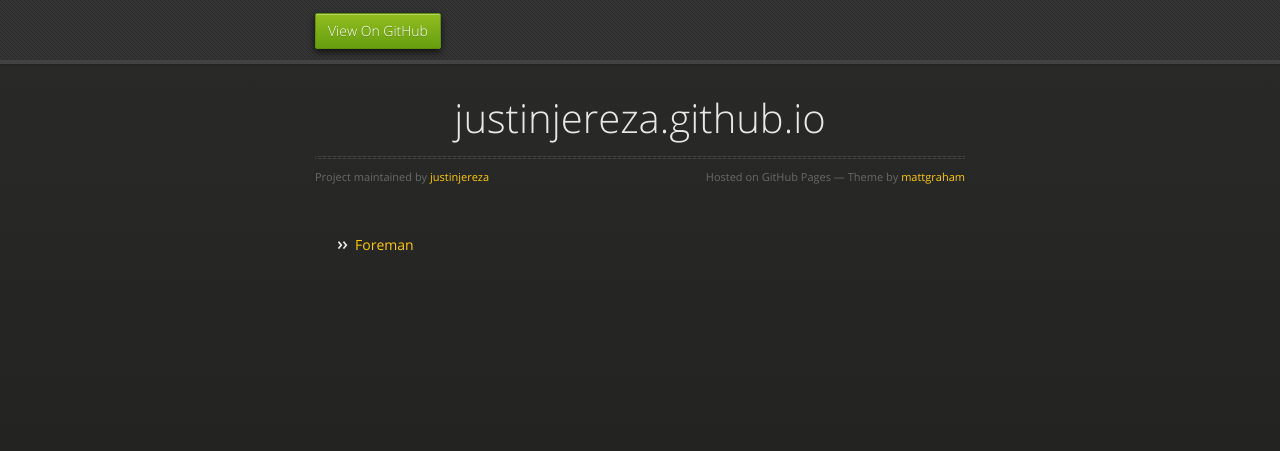
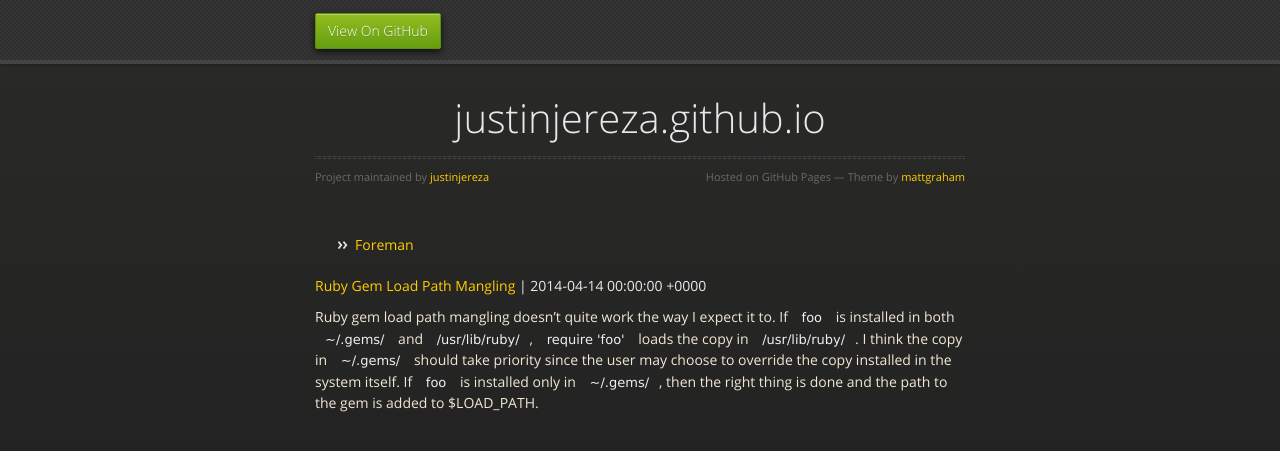
Before and after one commit to justinjereza/justinjereza.github.io, a Jekyll site: the page built from index.md, in a window 1280 px wide. Shown: the top 451 px of the page. Built offline with Jekyll 4.4.1, drawn with Linux system fonts in a browser that asks for light colours; nearby versions of some CDN libraries.

Commit message:
Added post regarding ruby gem load path mangling.

```diff
--- a/_layouts/midnight.html
+++ b/_layouts/midnight.html
@@ -4,15 +4,15 @@
     <meta charset="utf-8">
     <meta http-equiv="X-UA-Compatible" content="chrome=1">
     <title>{{ page.title }}</title>
-    <link rel="stylesheet" href="stylesheets/styles.css">
-    <link rel="stylesheet" href="stylesheets/pygment_trac.css">
+    <link rel="stylesheet" href="/stylesheets/styles.css">
+    <link rel="stylesheet" href="/stylesheets/pygment_trac.css">
     <script src="https://ajax.googleapis.com/ajax/libs/jquery/1.7.1/jquery.min.js"></script>
-    <script src="javascripts/respond.js"></script>
+    <script src="/javascripts/respond.js"></script>
     <!--[if lt IE 9]>
       <script src="//html5shiv.googlecode.com/svn/trunk/html5.js"></script>
     <![endif]-->
     <!--[if lt IE 8]>
-    <link rel="stylesheet" href="stylesheets/ie.css">
+    <link rel="stylesheet" href="/stylesheets/ie.css">
     <![endif]-->
     <meta name="viewport" content="width=device-width, initial-scale=1, user-scalable=no">
   </head>
--- /dev/null
+++ b/_posts/2014-04-14-ruby-gem-load-path-mangling.md
@@ -0,0 +1,10 @@
+---
+layout: midnight
+---
+
+Ruby gem load path mangling doesn't quite work the way I expect it to. If `foo`
+is installed in both `~/.gems/` and `/usr/lib/ruby/`, `require 'foo'` loads the copy
+in `/usr/lib/ruby/`. I think the copy in `~/.gems/` should take priority since the
+user may choose to override the copy installed in the system itself. If `foo` is
+installed only in `~/.gems/`, then the right thing is done and the path to the
+gem is added to $LOAD_PATH.
--- a/index.md
+++ b/index.md
@@ -2,4 +2,10 @@
 layout: midnight
 title: Blog without a name.
 ---
+
 - [Foreman](foreman.html)
+
+{% for post in site.posts %}
+#### [{{ post.title }}]({{ post.url }}) | {{ post.date }}
+{{ post.excerpt }}
+{% endfor %}
```
Also changed, not shown: foreman.md (+1 -0 lines).
